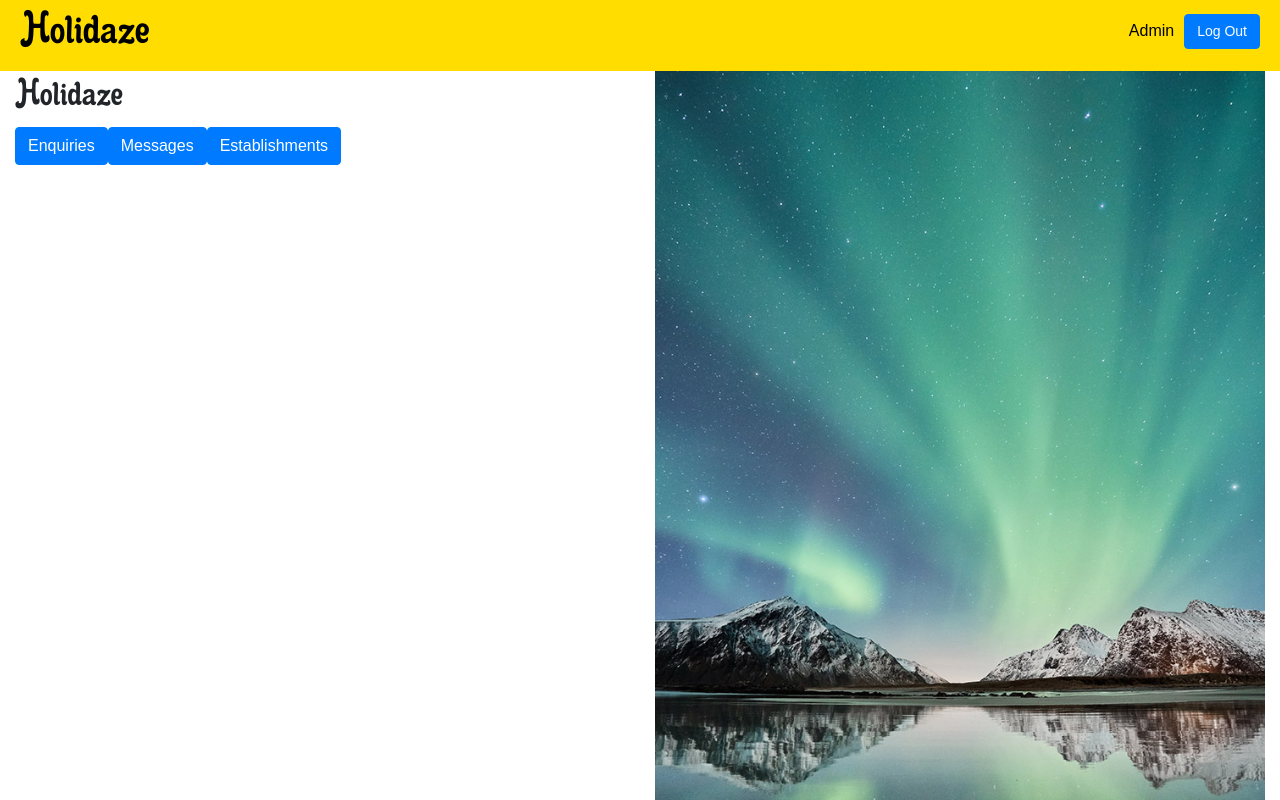
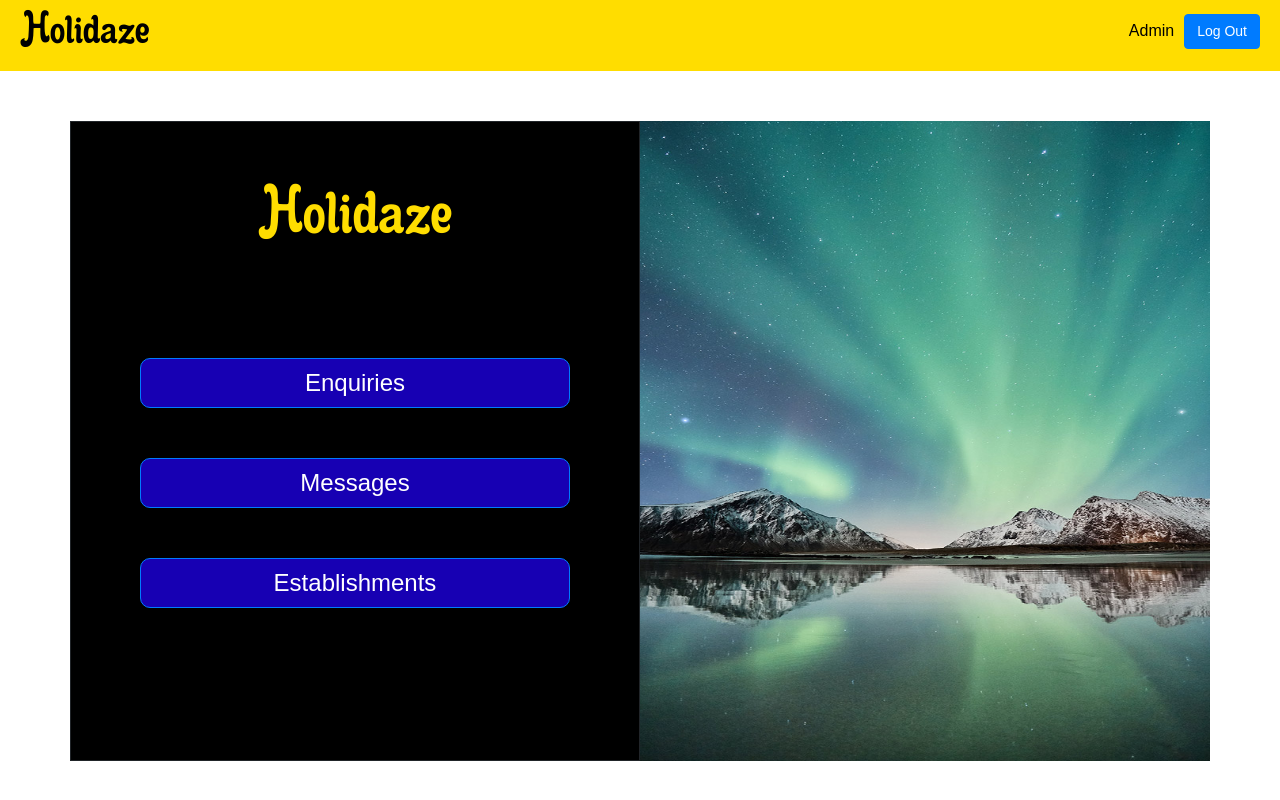
Before and after one commit to ca2roaldsoy/ProjectExam-2, a React (Create React App) app: page /admin in a window 1280 px wide. Shown: the top 800 px of the page. Built offline with nearby package versions, Linux system fonts and the light colour scheme; a web font is replaced by a local one.

Commit message:
styled admin page and made it responsive

```diff
--- a/src/components/adminSite/admin/Admin.js
+++ b/src/components/adminSite/admin/Admin.js
@@ -5,28 +5,31 @@ import { Link } from "react-router-dom";
 import AdminImg from "../../../images/bergen/admin_page.jpg";
 import Image from "react-bootstrap/Image";
 import Row from "react-bootstrap/Row";
+import Container from "react-bootstrap/Container";
 
 function Admin() {
   return (
-    <Row>
-      <Col lg={6}>
-        <h1>Holidaze</h1>
+    <Container className="adminContainer">
+      <Row className="admin">
+        <Col lg={6} className="admin__section">
+          <h1 className="admin__section--title">Holidaze</h1>
 
-        <Link to="/enquiries">
+          <Link to="/enquiries" className="admin__section--link">
             <Button role="button">Enquiries</Button>
           </Link>
-        <Link to="./messages">
+          <Link to="./messages" className="admin__section--link">
             <Button role="button">Messages</Button>
           </Link>
-        <Link to="./establishments">
+          <Link to="./establishments" className="admin__section--link">
             <Button role="button">Establishments</Button>
           </Link>
         </Col>
 
-      <Col lg={6}>
+        <Col lg={6} className="admin__img">
           <Image src={AdminImg} alt="aurora borealis" fluid role="img" />
         </Col>
       </Row>
+    </Container>
   );
 }
 
--- /dev/null
+++ b/src/styles/partials/_admin.scss
@@ -0,0 +1,37 @@
+.adminContainer {
+  padding: 0;
+}
+
+.admin {
+  &__section {
+    text-align: center;
+    display: flex;
+    flex-direction: column;
+    background-image: url("../../images/bergen/admin_page.jpg");
+    background-position: center;
+    background-repeat: no-repeat;
+    background-size: cover;
+    height: 100vh;
+
+    &--title {
+      color: $darkYellow;
+      font-size: 4em;
+      margin-bottom: 50px;
+      margin-top: 50px;
+    }
+
+    &--link {
+      margin-bottom: 20px;
+
+      & button {
+        width: 80%;
+        background-color: $darkBlue;
+        border-radius: 10px;
+        font-size: 24px;
+      }
+    }
+  }
+  &__img {
+    display: none;
+  }
+}
--- a/src/styles/partials/_media.scss
+++ b/src/styles/partials/_media.scss
@@ -112,6 +112,12 @@
       }
     }
   }
+
+  .admin {
+    &__section--title {
+      font-size: 72px;
+    }
+  }
 }
 
 @media only screen and (min-width: 992px) {
@@ -221,6 +227,36 @@
       }
     }
   }
+
+  .admin {
+    margin-top: 50px;
+
+    &__section {
+      background: none;
+      background-color: $black;
+      border: 1px solid;
+      height: 80vh;
+
+      &--title {
+        color: $darkYellow;
+        margin-bottom: 100px;
+      }
+
+      &--link {
+        margin-bottom: 50px;
+
+        & button {
+          background-color: $darkBlue;
+        }
+      }
+    }
+
+    &__img {
+      display: flex;
+      padding: 0;
+      max-height: 80vh;
+    }
+  }
 }
 
 @media only screen and (min-width: 1200px) {
--- a/src/styles/style.scss
+++ b/src/styles/style.scss
@@ -18,4 +18,5 @@
 @import "./partials/establishments";
 @import "./partials/form";
 @import "./partials//footer";
+@import "./partials/admin";
 @import "./partials/media";
```
Lines whose indentation alone changed are shown as unchanged.
